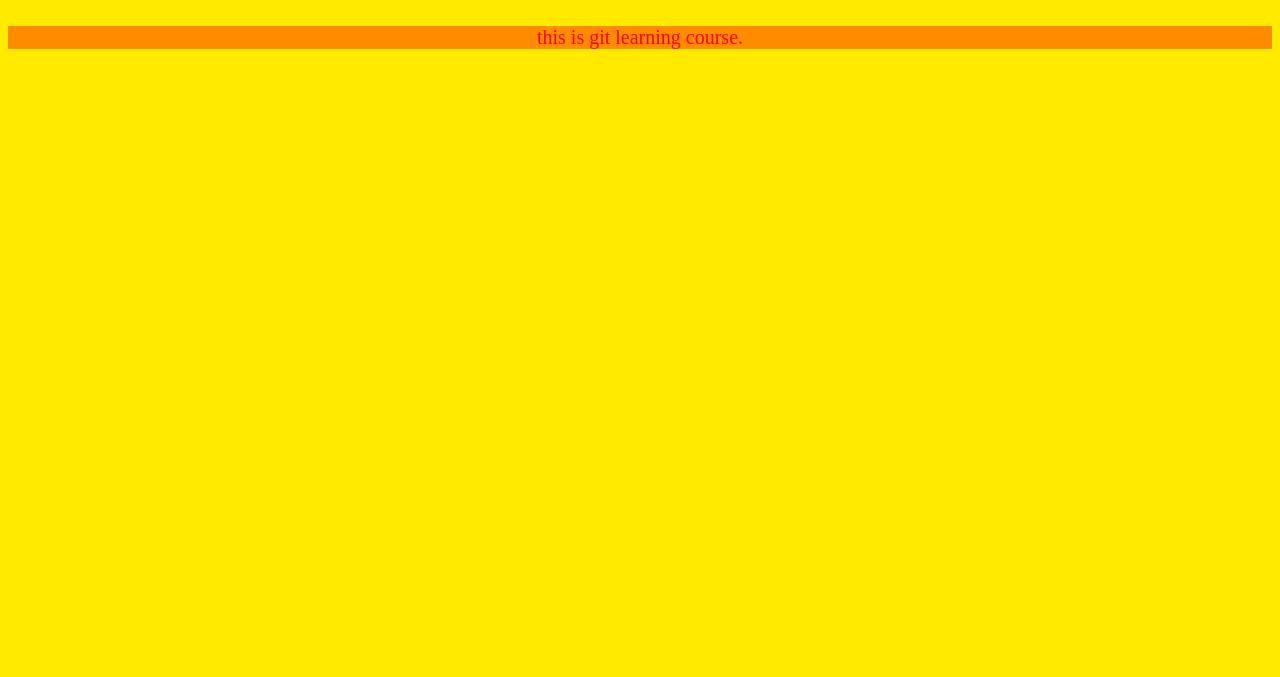
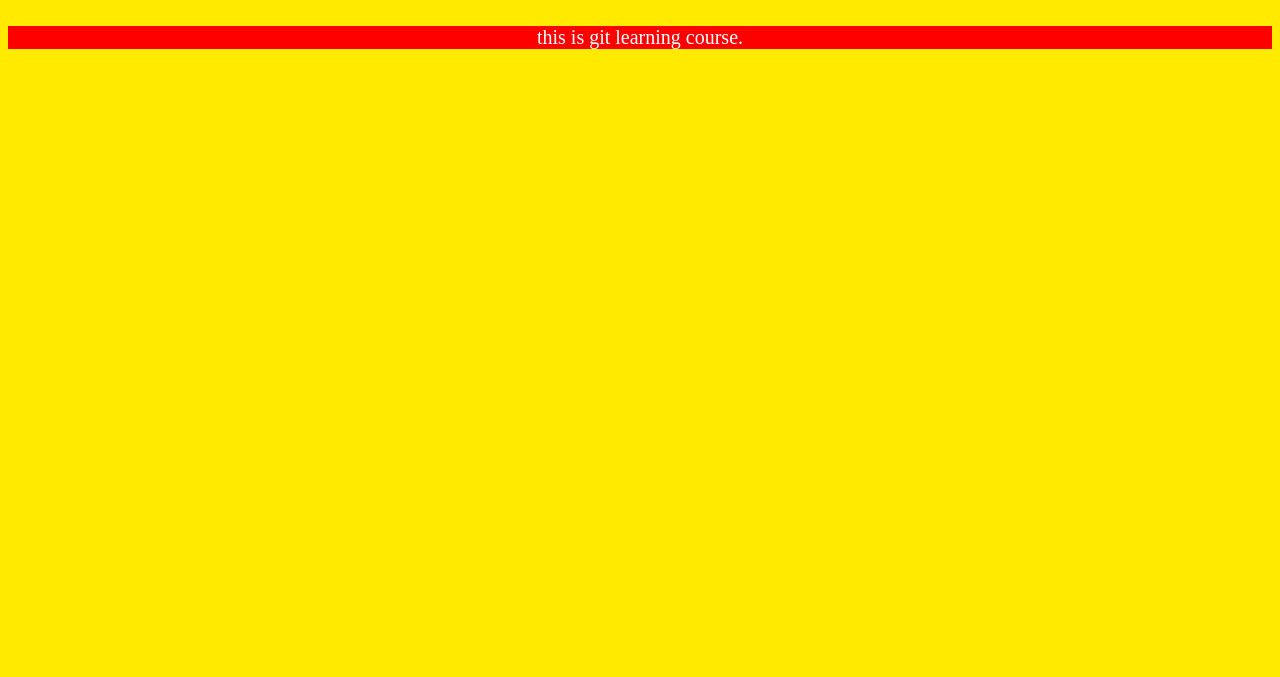
Before and after one commit to imran0361/localrepo, a plain HTML site: page index.html in a window 1280 px wide. Shown: the part 123-800 px from the top of the page. Drawn offline with Linux system fonts and the light colour scheme.

Commit message:
Add some style in html

```diff
--- a/style.css
+++ b/style.css
@@ -10,6 +10,6 @@ h1 {
 }
 p {
   font-size: 20px;
-  color: red;
-  background-color: rgb(255, 140, 0);
+  color: rgb(255, 255, 255);
+  background-color: rgb(255, 0, 0);
 }
```
